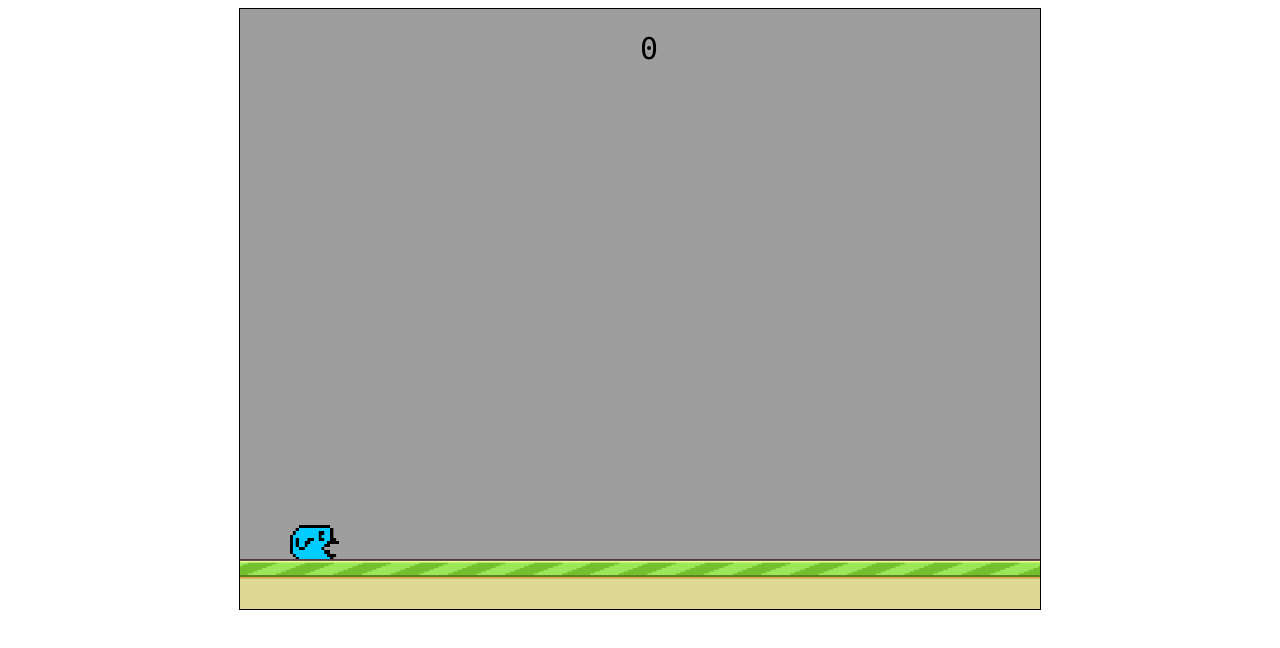
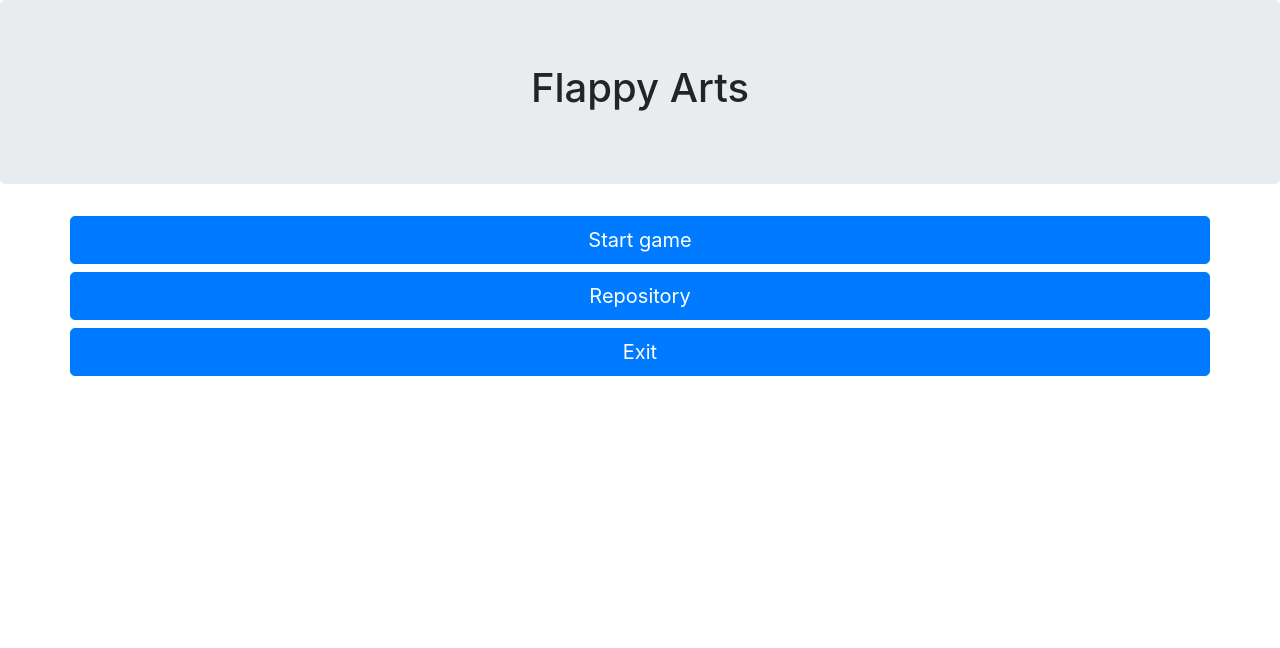
Before and after one commit to bixbite2/flappy-arts, a plain HTML site: page index.html in a window 1280 px wide. Drawn offline with nearby package versions, Linux system fonts and the light colour scheme.

Commit message:
Add files via upload

```diff
--- /dev/null
+++ b/game.html
@@ -0,0 +1,27 @@
+<!DOCTYPE html>
+<html lang="pt-br">
+
+<head>
+    <link rel="stylesheet" href="layout/style0.css">
+    <meta charset="UTF-8">
+    <meta name="viewport" content="width=device-width, initial-scale=1.0">
+    <meta http-equiv="X-UA-Compatible" content="ie=edge">
+    <title>Flappy Arts</title>
+</head>
+
+<body>
+    <audio id="sound" src="sound/sfx_wing.ogg" preload="auto"></audio>
+    <img src="image/rupestre/ground.png" id="ground" style="display:none">
+    <img src="image/rupestre/background.jpeg" id="bg" style="display:none">
+    <img src="image/rupestre/sprite_0.png" id="flappy" style="display:none">
+    <img src="image/rupestre/bottomtube.png" id="bottubo" style="display:none">
+    <img src="image/rupestre/toptube.png" id="toptubo" style="display:none">
+    <img src="image/grecia/ground.png" id="ground1" style="display:none">
+    <img src="image/grecia/background.JPG" id="bg1" style="display:none">
+    <img src="image/grecia/sprite_0.png" id="flappy1" style="display:none">
+    <img src="image/grecia/bottomtube.png" id="bottubo1" style="display:none">
+    <img src="image/grecia/toptube.png" id="toptubo1" style="display:none">
+    <script src="main/script0.js"></script>
+</body>
+
+</html>
--- a/index.html
+++ b/index.html
@@ -1,27 +1,37 @@
 <!DOCTYPE html>
-<html lang="pt-br">
+<html lang="en">
 
 <head>
-    <link rel="stylesheet" href="layout/style0.css">
     <meta charset="UTF-8">
     <meta name="viewport" content="width=device-width, initial-scale=1.0">
     <meta http-equiv="X-UA-Compatible" content="ie=edge">
-    <title>Flappy Arts</title>
+    <link rel="stylesheet" href="https://stackpath.bootstrapcdn.com/bootstrap/4.1.3/css/bootstrap.min.css">
+    <title>Lesgo</title>
 </head>
 
 <body>
-    <audio id="sound" src="sound/sfx_wing.ogg" preload="auto"></audio>
-    <img src="image/rupestre/ground.png" id="ground" style="display:none">
-    <img src="image/rupestre/background.jpeg" id="bg" style="display:none">
-    <img src="image/rupestre/sprite_0.png" id="flappy" style="display:none">
-    <img src="image/rupestre/bottomtube.png" id="bottubo" style="display:none">
-    <img src="image/rupestre/toptube.png" id="toptubo" style="display:none">
-    <img src="image/grecia/ground.png" id="ground1" style="display:none">
-    <img src="image/grecia/background.JPG" id="bg1" style="display:none">
-    <img src="image/grecia/sprite_0.png" id="flappy1" style="display:none">
-    <img src="image/grecia/bottomtube.png" id="bottubo1" style="display:none">
-    <img src="image/grecia/toptube.png" id="toptubo1" style="display:none">
-    <script src="main/script0.js"></script>
+    <div class="jumbotron text-center">
+        <h1>Flappy Arts</h1>
+    </div>
+    <div class="container">
+        <div class="row">
+            <a class="btn btn-primary btn-lg btn-block mb-2" href="game.html">Start game</a>
+
+        </div>
+        <div class="row">
+            <a class="btn btn-primary btn-lg btn-block mb-2" href="https://github.com/bixbite2/flappy-arts">Repository</a>
+
+        </div>
+        <div class="row">
+            <a class="btn btn-primary btn-lg btn-block mb-2" href="https://bixbite2.github.io">Exit</a>
+
+        </div>
+    </div>
+
+    <script src="https://stackpath.bootstrapcdn.com/bootstrap/4.1.3/js/bootstrap.min.js">
+    </script>
+    <script src="https://stackpath.bootstrapcdn.com/bootstrap/4.1.3/js/bootstrap.bundle.min.js">
+    </script>
 </body>
 
 </html>
```
